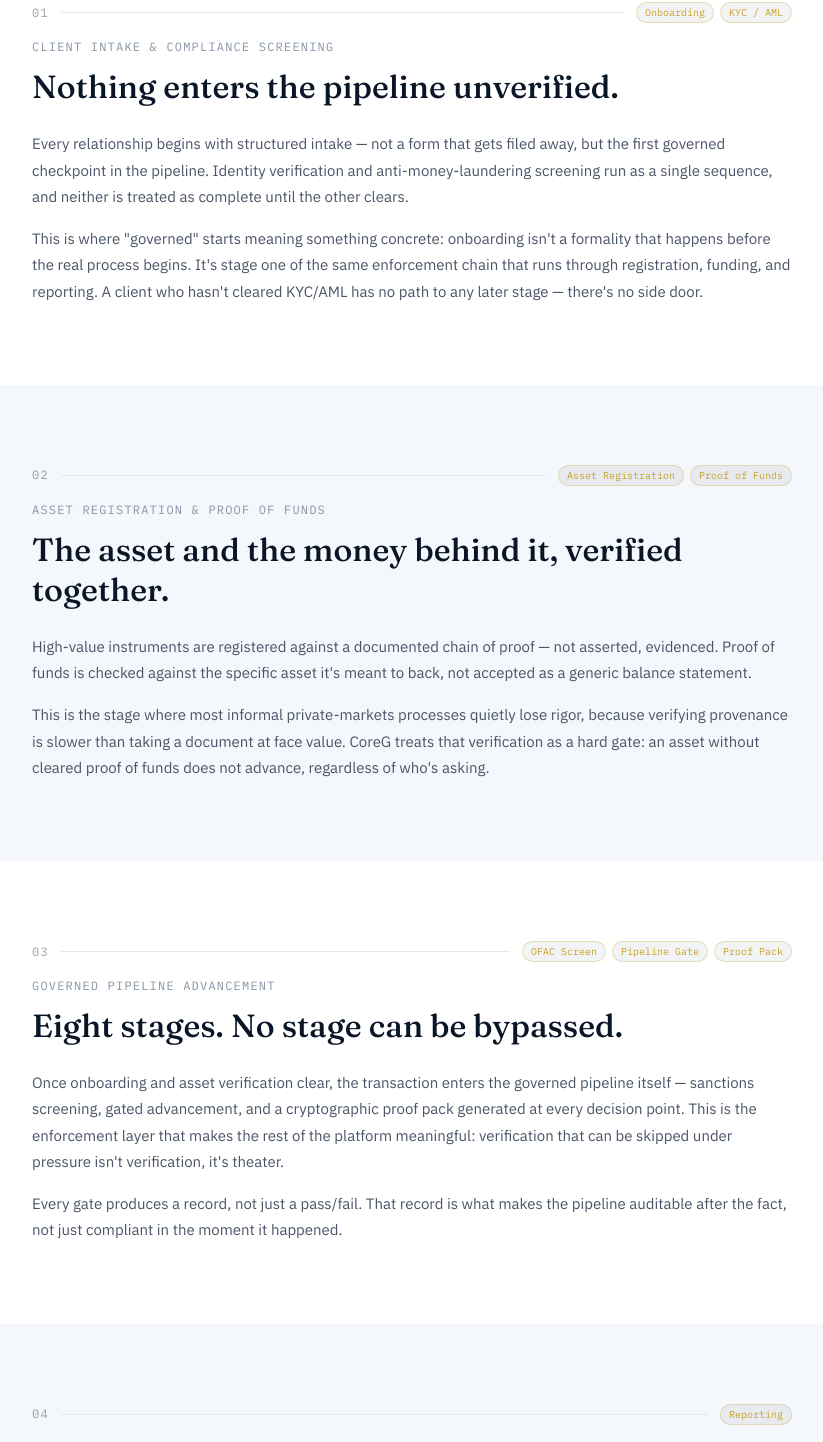
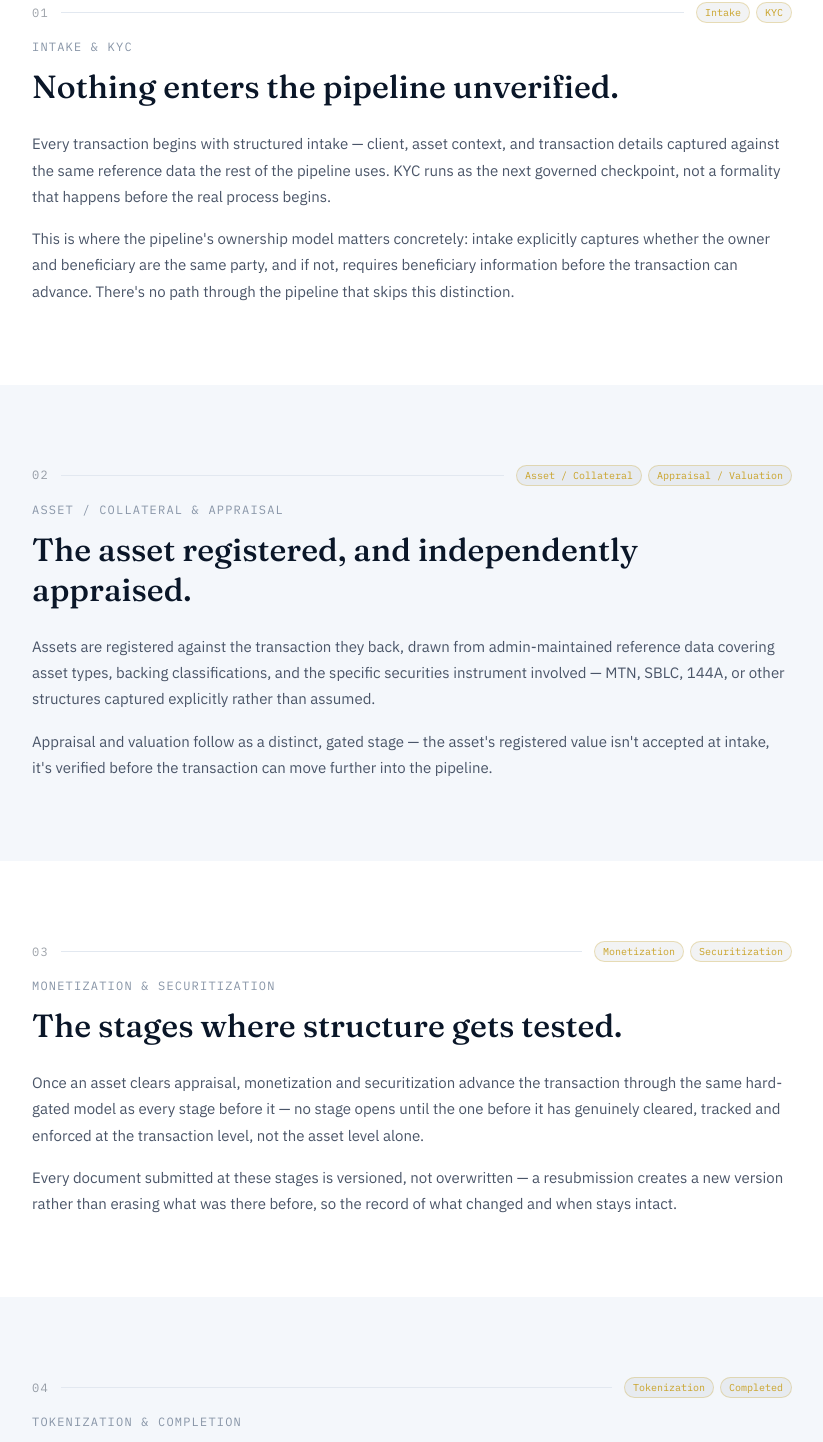
Before and after one commit to CoreGAdmin/coregenisis-site, a React (Vite) app: page /platform in a window 1280 px wide. Shown: the part 655-2097 px from the top of the page, without its empty margins (228-1051 px from the left). Built offline with nearby package versions, Linux system fonts and the light colour scheme.

Commit message:
fix: align pipeline stage names with actual portal architecture

```diff
--- a/src/data/content.js
+++ b/src/data/content.js
@@ -1,17 +1,20 @@
+// PIPELINE: the actual 8 stages from the transaction-centric model shipped
+// live to app.coregenisis.com (pcm_pipeline_stage_definitions). NOT
+// invented — confirmed against portal build history before use.
 export const PIPELINE = [
-  "Onboarding", "KYC / AML", "Asset Registration", "Proof of Funds",
-  "OFAC Screen", "Pipeline Gate", "Proof Pack", "Reporting",
+  "Intake", "KYC", "Asset / Collateral", "Appraisal / Valuation",
+  "Monetization", "Securitization", "Tokenization", "Completed",
 ];
 
 export const CAPABILITIES = [
-  { label: "Onboarding & KYC/AML",
-    body: "Client intake, identity verification, and anti-money-laundering checks run as one governed sequence — no stage advances until the one before it clears." },
-  { label: "Asset Registration & Proof of Funds",
-    body: "High-value assets are registered and verified against documented proof of funds before they can move further into the pipeline." },
-  { label: "Governed Pipeline Advancement",
-    body: "An eight-stage transaction pipeline with hard gates at every step. No stage can be skipped, and no advancement happens without a passing check." },
-  { label: "Regulatory Reporting",
-    body: "Every decision produces a record built for reporting, not reconstructed after the fact." },
+  { label: "Intake & KYC",
+    body: "Client and transaction intake, identity verification, and compliance checks run as one governed sequence — no later stage opens until intake and KYC both clear." },
+  { label: "Asset / Collateral & Appraisal",
+    body: "Assets are registered against the transaction and independently appraised before valuation is accepted — not asserted, verified against the collateral actually backing the transaction." },
+  { label: "Monetization & Securitization",
+    body: "Once appraised, an asset moves through monetization and securitization under the same gated model — each stage requires the one before it to have genuinely cleared, not just been marked complete." },
+  { label: "Tokenization & Completion",
+    body: "The final stages produce a completed, auditable transaction record — built for reporting from the first stage, not reconstructed from it after the fact." },
 ];
 
 export const SERVES = [
--- a/src/data/platformContent.js
+++ b/src/data/platformContent.js
@@ -1,47 +1,47 @@
-// Deep content for the four capability sections on the Platform page.
-// Each maps to the specific pipeline stages it covers, so the page reads as
-// ONE governed pipeline with four zoomed-in views — not four separate
-// products. No fabricated metrics; every claim here is a mechanism claim
-// ("what happens, what's checked"), not a traction claim.
+// Real content for the Platform page's four deep sections — mapped to the
+// ACTUAL 8-stage transaction-centric pipeline (confirmed against portal
+// build history), not the invented stage names used earlier. Each section
+// groups two real stages, same "one pipeline, four zoomed-in views" logic
+// as before — just now grounded in the real system.
 export const PLATFORM_SECTIONS = [
   {
-    id: "onboarding",
-    stages: ["Onboarding", "KYC / AML"],
-    eyebrow: "Client Intake & Compliance Screening",
+    id: "intake-kyc",
+    stages: ["Intake", "KYC"],
+    eyebrow: "Intake & KYC",
     title: "Nothing enters the pipeline unverified.",
     paragraphs: [
-      "Every relationship begins with structured intake — not a form that gets filed away, but the first governed checkpoint in the pipeline. Identity verification and anti-money-laundering screening run as a single sequence, and neither is treated as complete until the other clears.",
-      "This is where \"governed\" starts meaning something concrete: onboarding isn't a formality that happens before the real process begins. It's stage one of the same enforcement chain that runs through registration, funding, and reporting. A client who hasn't cleared KYC/AML has no path to any later stage — there's no side door.",
+      "Every transaction begins with structured intake — client, asset context, and transaction details captured against the same reference data the rest of the pipeline uses. KYC runs as the next governed checkpoint, not a formality that happens before the real process begins.",
+      "This is where the pipeline's ownership model matters concretely: intake explicitly captures whether the owner and beneficiary are the same party, and if not, requires beneficiary information before the transaction can advance. There's no path through the pipeline that skips this distinction.",
     ],
   },
   {
-    id: "registration",
-    stages: ["Asset Registration", "Proof of Funds"],
-    eyebrow: "Asset Registration & Proof of Funds",
-    title: "The asset and the money behind it, verified together.",
+    id: "asset-appraisal",
+    stages: ["Asset / Collateral", "Appraisal / Valuation"],
+    eyebrow: "Asset / Collateral & Appraisal",
+    title: "The asset registered, and independently appraised.",
     paragraphs: [
-      "High-value instruments are registered against a documented chain of proof — not asserted, evidenced. Proof of funds is checked against the specific asset it's meant to back, not accepted as a generic balance statement.",
-      "This is the stage where most informal private-markets processes quietly lose rigor, because verifying provenance is slower than taking a document at face value. CoreG treats that verification as a hard gate: an asset without cleared proof of funds does not advance, regardless of who's asking.",
+      "Assets are registered against the transaction they back, drawn from admin-maintained reference data covering asset types, backing classifications, and the specific securities instrument involved — MTN, SBLC, 144A, or other structures captured explicitly rather than assumed.",
+      "Appraisal and valuation follow as a distinct, gated stage — the asset's registered value isn't accepted at intake, it's verified before the transaction can move further into the pipeline.",
     ],
   },
   {
-    id: "pipeline",
-    stages: ["OFAC Screen", "Pipeline Gate", "Proof Pack"],
-    eyebrow: "Governed Pipeline Advancement",
-    title: "Eight stages. No stage can be bypassed.",
+    id: "monetization-securitization",
+    stages: ["Monetization", "Securitization"],
+    eyebrow: "Monetization & Securitization",
+    title: "The stages where structure gets tested.",
     paragraphs: [
-      "Once onboarding and asset verification clear, the transaction enters the governed pipeline itself — sanctions screening, gated advancement, and a cryptographic proof pack generated at every decision point. This is the enforcement layer that makes the rest of the platform meaningful: verification that can be skipped under pressure isn't verification, it's theater.",
-      "Every gate produces a record, not just a pass/fail. That record is what makes the pipeline auditable after the fact, not just compliant in the moment it happened.",
+      "Once an asset clears appraisal, monetization and securitization advance the transaction through the same hard-gated model as every stage before it — no stage opens until the one before it has genuinely cleared, tracked and enforced at the transaction level, not the asset level alone.",
+      "Every document submitted at these stages is versioned, not overwritten — a resubmission creates a new version rather than erasing what was there before, so the record of what changed and when stays intact.",
     ],
   },
   {
-    id: "reporting",
-    stages: ["Reporting"],
-    eyebrow: "Regulatory Reporting",
-    title: "Built for reporting, not reconstructed for it.",
+    id: "tokenization-completed",
+    stages: ["Tokenization", "Completed"],
+    eyebrow: "Tokenization & Completion",
+    title: "The pipeline ends in a record, not just a close.",
     paragraphs: [
-      "Every decision made earlier in the pipeline — every check, every gate, every proof pack — is structured from the moment it's created to serve as a reporting record. Nothing has to be pieced together after the fact from logs, emails, or someone's memory of what happened.",
-      "That distinction matters more than it sounds: reconstructed compliance histories are the norm in private capital markets, and they're the first thing a real audit finds thin. CoreG's reporting layer exists because the pipeline was designed around it from stage one, not bolted on afterward.",
+      "Tokenization is the final structural stage before a transaction is marked complete. Completion isn't a status flip — it's the point where every prior stage's record becomes the transaction's permanent audit trail.",
+      "Because every stage along the way — intake, KYC, appraisal, monetization, securitization — was built to produce a record at the moment it happened, the completed transaction doesn't need to be reconstructed for reporting. It already is one.",
     ],
   },
 ];
```
